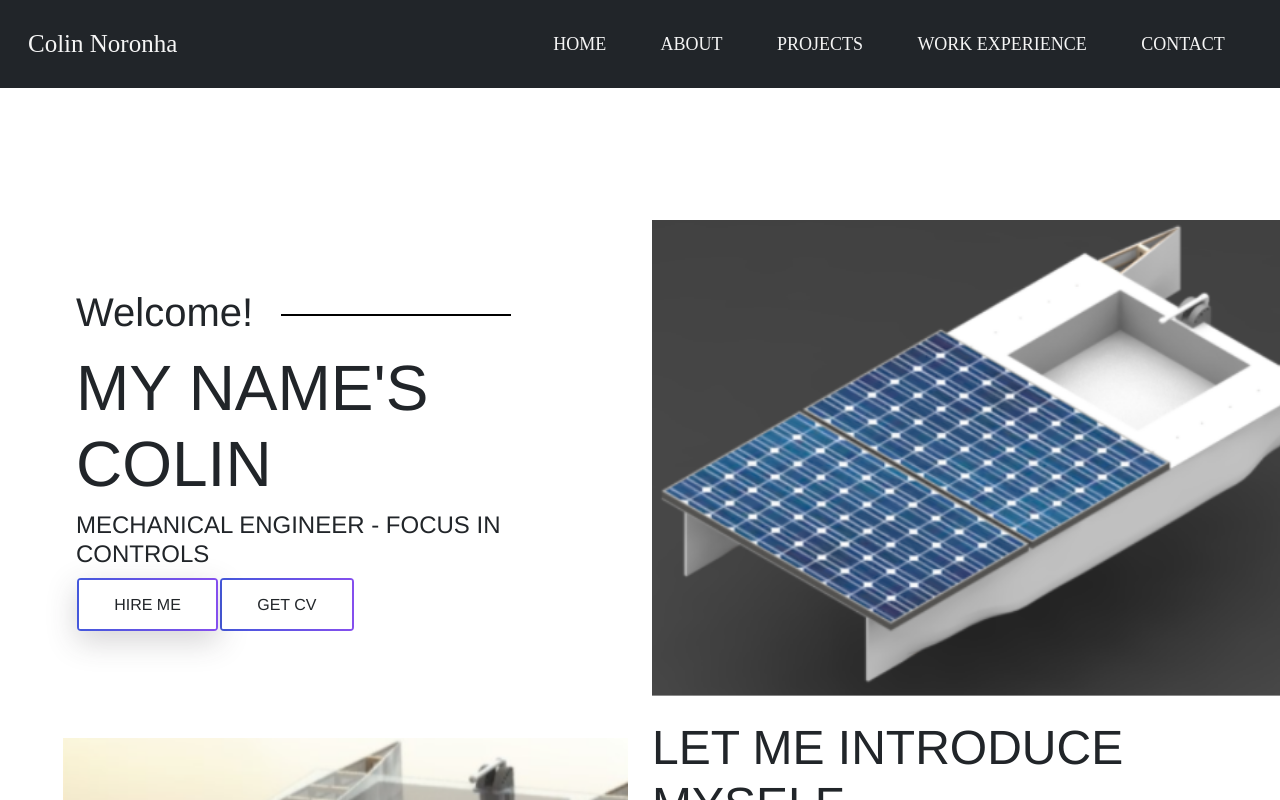
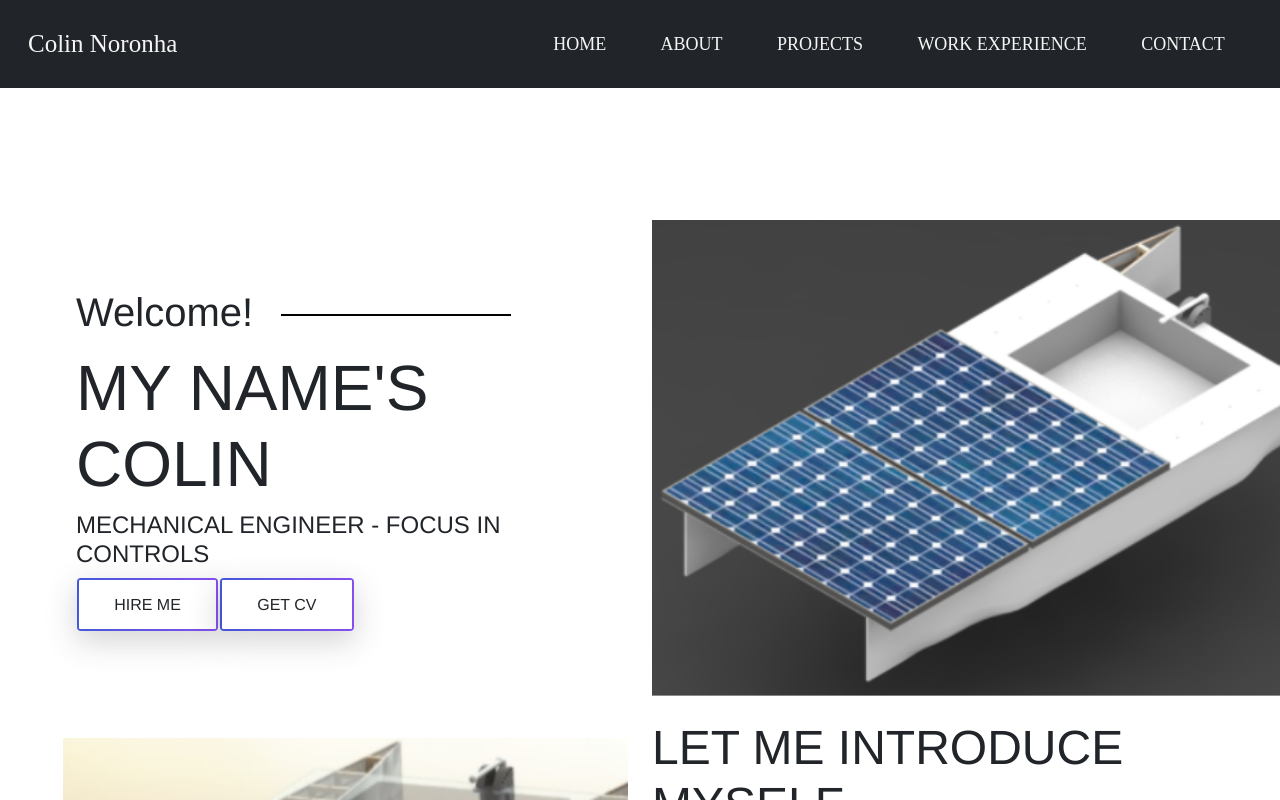
Before and after one commit to cnoronha/cnoronha.github.io, a plain HTML site: page index.html in a window 1280 px wide. Shown: the top 800 px of the page. Drawn offline with Linux system fonts and the light colour scheme.

Commit message:
Button Edits

```diff
--- a/css/partials/_global.css
+++ b/css/partials/_global.css
@@ -33,7 +33,7 @@
     color: whitesmoke;
 }
 
-.button.primary-button::after, .button.secondary-button::after{
+.button.primary-button::after{
     position: absolute;
     top: -2px; left: -2px;
     bottom: -2px; right: -2px;
@@ -41,18 +41,6 @@
     content: " ";
     z-index: -1;
     border-radius: 4px;
-}
-
-.button.secondary-button{
-    background: white;
-    background-clip: padding-box;
-    transition: background 0.6s ease;
-}
-
-.button.secondary-button:hover{
-    background: var(--gradient-color);
-    color: whitesmoke;
-    box-shadow: var(--box-shadow);
 }
 
 p.para{
--- a/index.html
+++ b/index.html
@@ -80,7 +80,7 @@
               <div class="site-buttons">
                 <div class="d-flex flex-row flex-wrap">
                   <button type="button" class="btn button primary-button mr-3 text-uppercase">hire me</button>
-                  <button type="button" class="btn button secondary-button text-uppercase">get cv</button>
+                  <button type="button" class="btn button primary-button text-uppercase">get cv</button>
                 </div>
               </div>
             </div>
```
